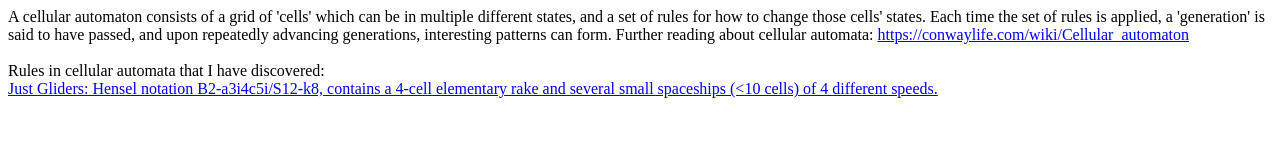
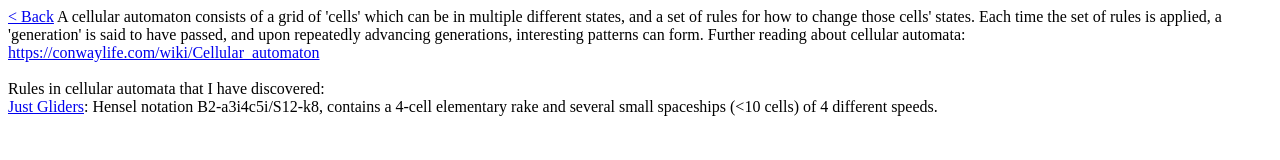
Before and after one commit to UnbihexiumFan/unbihexiumfan.github.io, a plain HTML site: page cellular-automata.html in a window 1280 px wide. Drawn offline with Linux system fonts and the light colour scheme.

Commit message:
Update cellular-automata.html

```diff
--- a/cellular-automata.html
+++ b/cellular-automata.html
@@ -5,9 +5,10 @@
 		</title>
 	</head>
 	<body>
+		<a href="../">&lt; Back</a>
 		A cellular automaton consists of a grid of 'cells' which can be in multiple different states, and a set of rules for how to change those cells' states. Each time the set of rules is applied, a 'generation' is said to have passed, and upon repeatedly advancing generations, interesting patterns can form.
 		Further reading about cellular automata: <a href="https://conwaylife.com/wiki/Cellular_automaton">https://conwaylife.com/wiki/Cellular_automaton</a><br><br>
 		Rules in cellular automata that I have discovered:<br>
-		<a href="../cellular-automata/just_gliders">Just Gliders: Hensel notation B2-a3i4c5i/S12-k8, contains a 4-cell elementary rake and several small spaceships (&lt;10 cells) of 4 different speeds.</a>
+		<a href="../cellular-automata/just_gliders">Just Gliders</a>: Hensel notation B2-a3i4c5i/S12-k8, contains a 4-cell elementary rake and several small spaceships (&lt;10 cells) of 4 different speeds.
 	</body>
 </html>
```
